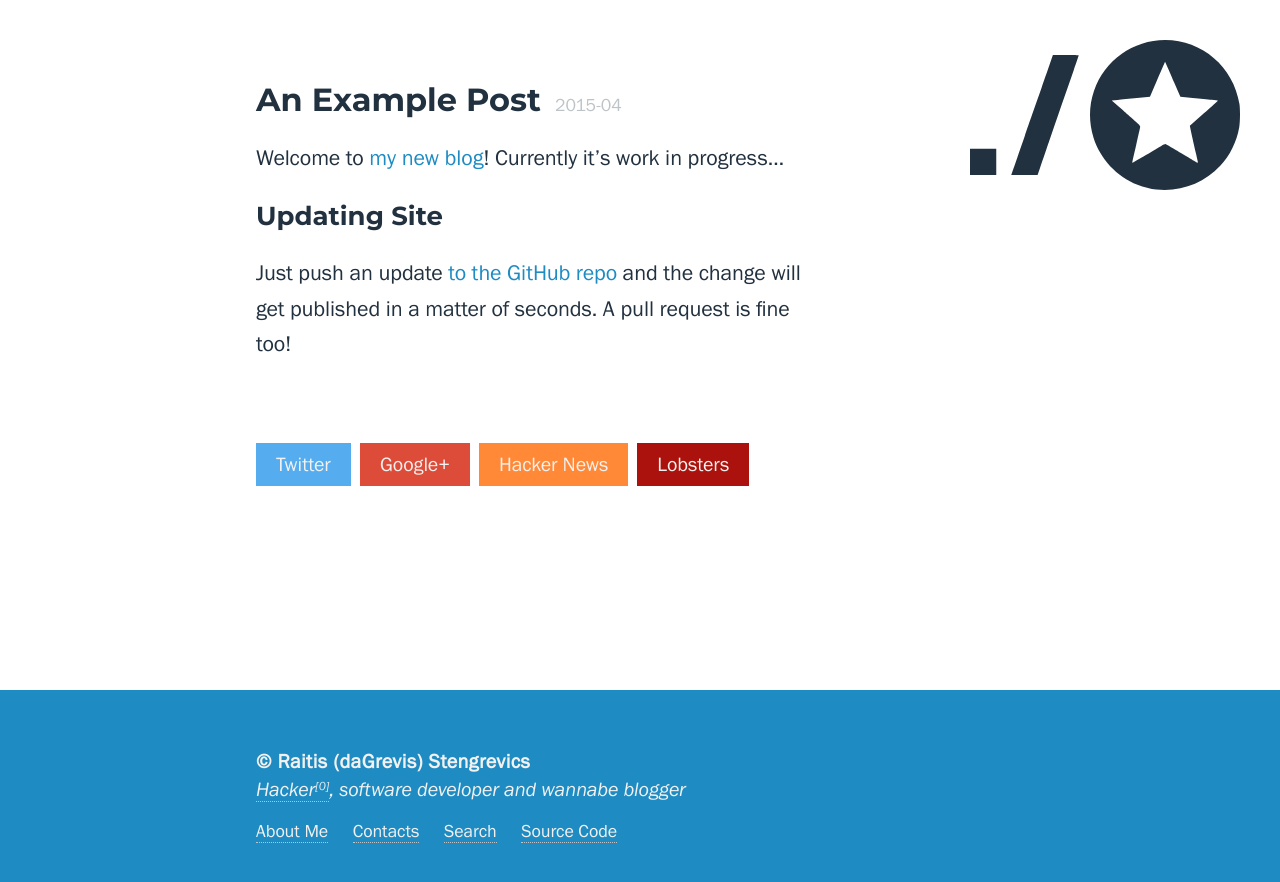
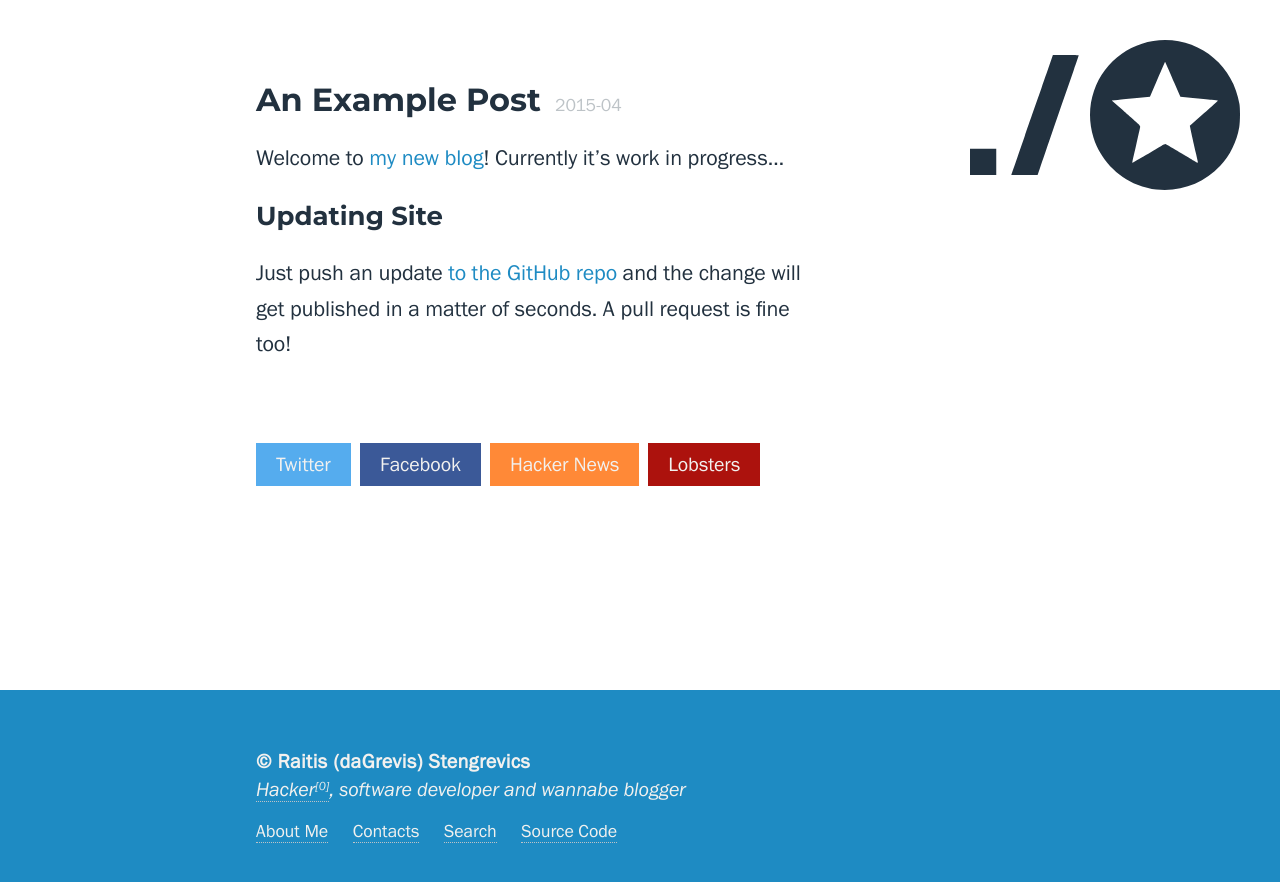
Before and after one commit to daGrevis/daGrev.is, a Jekyll site: the page built from _posts/2015-04-12-an-example-post.md, in a window 1280 px wide. Shown: the top 882 px of the page. Built offline with Jekyll 4.4.1, drawn with Linux system fonts in a browser that asks for light colours; nearby versions of some CDN libraries; comment, search, counter and statistics services are not loaded.

Commit message:
Swap Google+ with Facebook

```diff
--- a/_layouts/post.html
+++ b/_layouts/post.html
@@ -16,16 +16,16 @@ layout: default
         <nav>
             <ul>
                 <li class="twitter">
-                    <a href="//twitter.com/home?status={{ page.title | uri_escape }}%20by%20@daGrevis%20{{ site.url }}{{ page.url }}" target="_blank">Twitter</a>
+                    <a href="https://twitter.com/share?text={{ page.title | uri_escape }}&amp;url={{ site.url | uri_escape }}{{ page.url | uri_escape }}" target="_blank">Twitter</a>
                 </li>
-                <li class="google-plus">
-                    <a href="//plus.google.com/share?url={{ site.url }}{{ page.url }}" target="_blank">Google+</a>
+                <li class="facebook">
+                    <a href="https://facebook.com/sharer/sharer.php?u={{ site.url | uri_escape }}{{ page.url | uri_escape }}" target="_blank">Facebook</a>
                 </li>
                 <li class="hacker-news">
-                    <a href="//news.ycombinator.com/submitlink?u={{ site.url }}{{ page.url }}&amp;t={{ page.title | uri_escape }}" target="_blank">Hacker News</a>
+                    <a href="https://news.ycombinator.com/submitlink?u={{ site.url | uri_escape }}{{ page.url | uri_escape }}&amp;t={{ page.title | uri_escape }}" target="_blank">Hacker News</a>
                 </li>
                 <li class="lobsters">
-                    <a href="//lobste.rs/stories/new?url={{ site.url }}{{ page.url }}&amp;title={{ page.title | uri_escape }}" target="_blank">Lobsters</a>
+                    <a href="https://lobste.rs/stories/new?url={{ site.url | uri_escape }}{{ page.url | uri_escape }}&amp;title={{ page.title | uri_escape }}" target="_blank">Lobsters</a>
                 </li>
             </ul>
         </nav>
--- a/static/styles/main.sass
+++ b/static/styles/main.sass
@@ -198,8 +198,8 @@ body
                 li.twitter
                     background: #55ACEE
 
-                li.google-plus
-                    background: #DD4B39
+                li.facebook
+                    background: #3B5998
 
                 li.hacker-news
                     background: #FF8937
```
